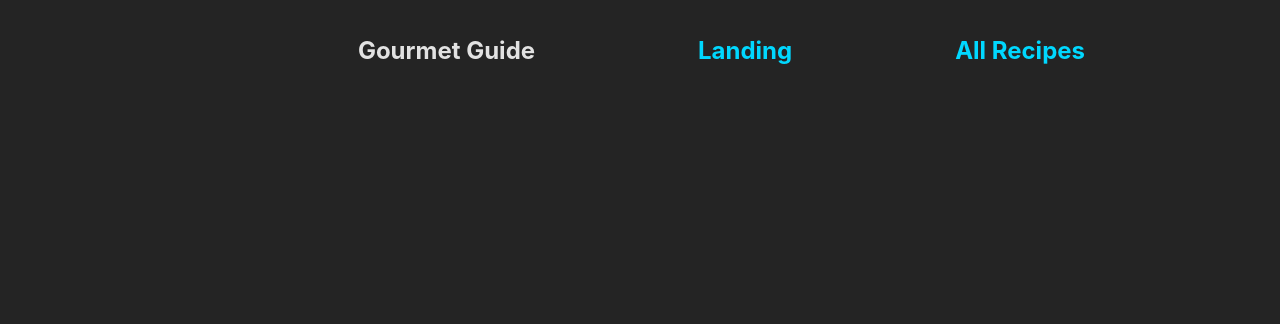
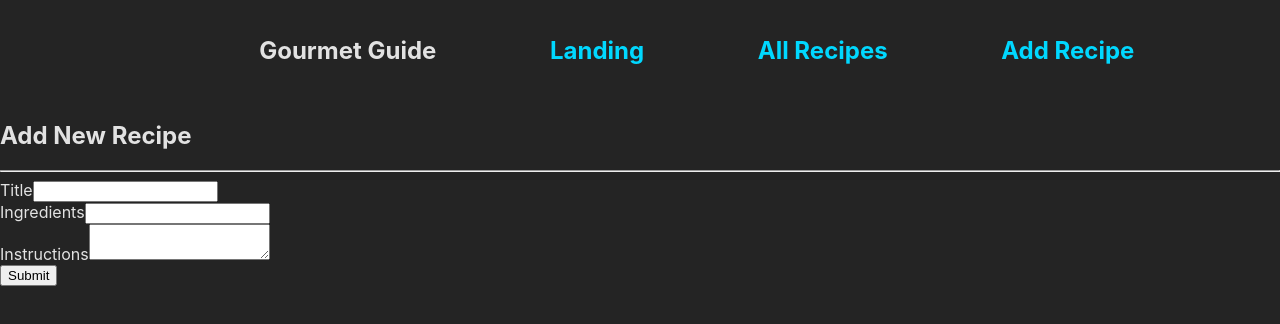
Before and after one commit to Kiibra/gourmetguide-front, a React (Vite) app: page /recipes/addrecipe in a window 1280 px wide. Shown: the top 324 px of the page. Built offline with nearby package versions, Linux system fonts and the light colour scheme.

Commit message:
route and navLink to addRecipe

```diff
--- a/src/App.jsx
+++ b/src/App.jsx
@@ -5,6 +5,7 @@ import NavBar from './components/NavBar/NavBar'
 // pages
 import Landing from './pages/Landing/Landing'
 import RecipesListPage from './pages/RecipesListPage/RecipesListPage'
+import AddRecipePage from './pages/AddRecipePage/AddRecipePage'
 
 // styles
 import './App.css'
@@ -17,6 +18,7 @@ function App() {
       <Routes>
         <Route path="/Landing" element={<Landing />} />
         <Route path="/recipes" element={<RecipesListPage />} />
+        <Route path="/recipes/addrecipe" element={<AddRecipePage />} />
       </Routes>
     </>
   )
--- a/src/components/NavBar/NavBar.jsx
+++ b/src/components/NavBar/NavBar.jsx
@@ -9,6 +9,7 @@ const NavBar = () => {
       <h2>Gourmet Guide</h2>
       <h2><NavLink to="/Landing">Landing</NavLink></h2>
       <h2><NavLink to="/recipes">All Recipes</NavLink></h2>
+      <h2><NavLink to="/recipes/addrecipe">Add Recipe</NavLink></h2>
     </div>
 </nav>
   )
--- a/src/services/recipeService.js
+++ b/src/services/recipeService.js
@@ -1,4 +1,4 @@
-const baseUrl = 'http://127.0.0.1:8000'
+const baseUrl = 'http://localhost:8000'
 
 const getAllRecipes = async () => {
   try {
```
